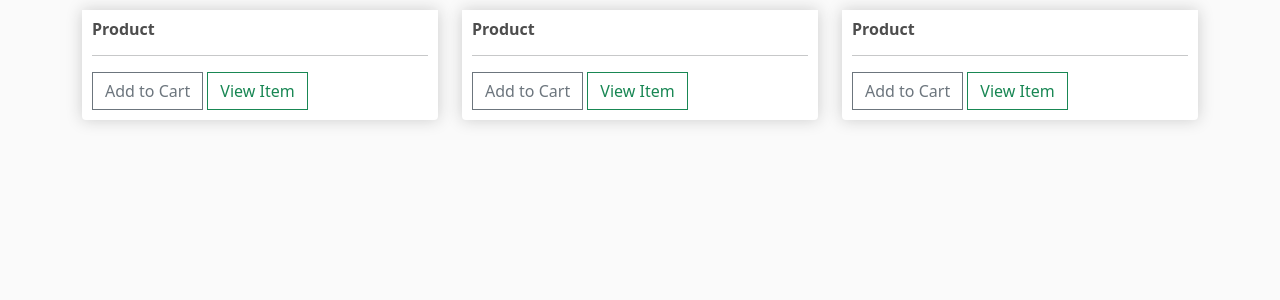
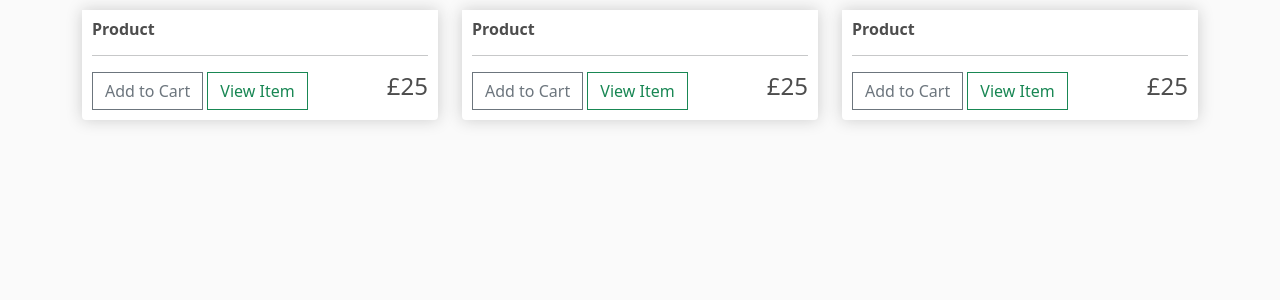
Before and after one commit to Moali97/E-commerce, a Django app: page / in a window 1280 px wide. Shown: the part 83-383 px from the top of the page. Run offline with Django 3.2, Linux system fonts and the light colour scheme.

Commit message:
Added price

```diff
--- a/templates/store.html
+++ b/templates/store.html
@@ -9,6 +9,7 @@
                 <hr>
                 <button class="btn btn-outline-secondary add-btn">Add to Cart</button>
                 <a class="btn btn-outline-success" href="#">View Item</a>
+                <h4 style="display: inline-block;float: right">£25</h4>
            </div>
         </div>
 
@@ -18,6 +19,7 @@
                 <hr>
                 <button class="btn btn-outline-secondary add-btn">Add to Cart</button>
                 <a class="btn btn-outline-success" href="#">View Item</a>
+                <h4 style="display: inline-block;float: right">£25</h4>
 
            </div>
         </div>
@@ -28,6 +30,7 @@
                 <hr>
                 <button class="btn btn-outline-secondary add-btn">Add to Cart</button>
                 <a class="btn btn-outline-success" href="#">View Item</a>
+                <h4 style="display: inline-block;float: right">£25</h4>
 
            </div>
         </div>
```
